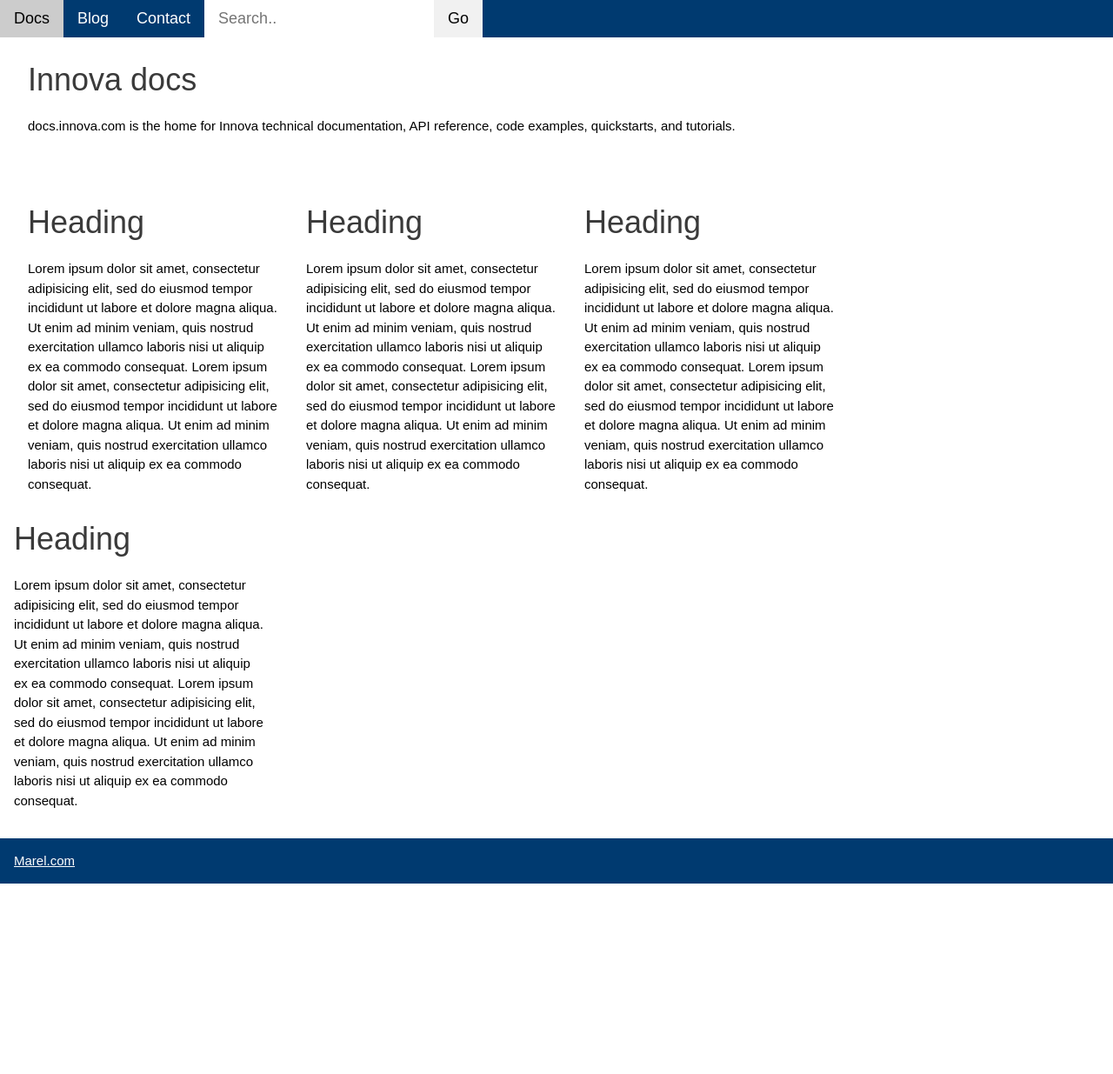
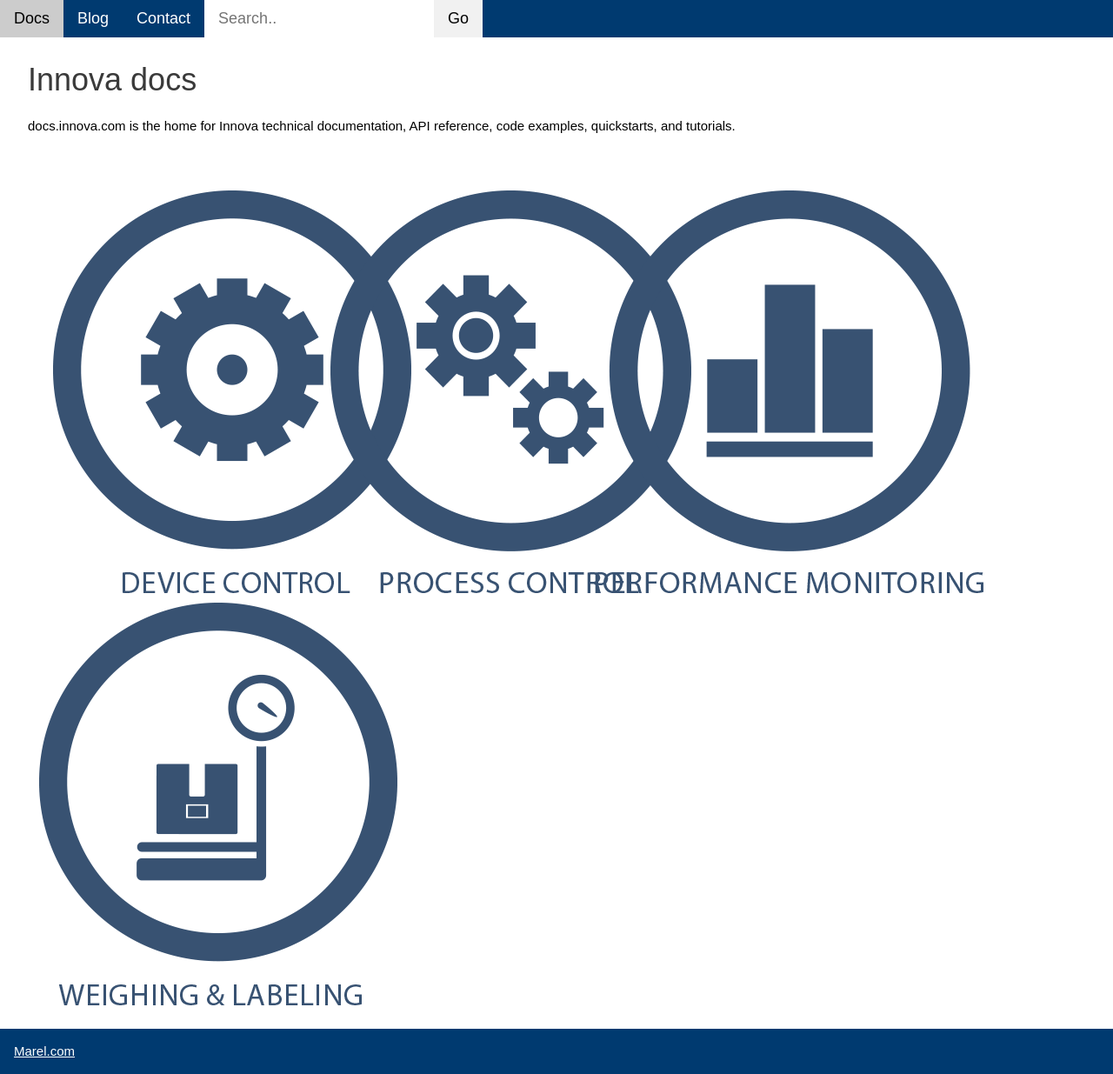
Before and after one commit to daniellegunter/pohlvault.github.io, a Jekyll site: the page built from index.html, in a window 1280 px wide and 1235 px high. Shown: the whole window at 87% size. Built offline with Jekyll 4.4.1, drawn with Linux system fonts in a browser that asks for light colours.

Commit message:
Update home.html

```diff
--- a/_layouts/home.html
+++ b/_layouts/home.html
@@ -40,27 +40,19 @@
 
   <div class="w3-row w3-section ">
     <div class="w3-quarter w3-container w3-margin-left">
-      <h1 class="w3-text-dark-grey">Heading</h1>
-      <p>Lorem ipsum dolor sit amet, consectetur adipisicing elit, sed do eiusmod tempor incididunt ut labore et dolore magna aliqua. Ut enim ad minim veniam, quis nostrud exercitation ullamco laboris nisi ut aliquip ex ea commodo consequat. Lorem ipsum
-        dolor sit amet, consectetur adipisicing elit, sed do eiusmod tempor incididunt ut labore et dolore magna aliqua. Ut enim ad minim veniam, quis nostrud exercitation ullamco laboris nisi ut aliquip ex ea commodo consequat.</p>
+      <img src="images/Innova-device-blue.png" alt="Device Control">
     </div>
 
     <div class="w3-quarter w3-container">
-      <h1 class="w3-text-dark-grey">Heading</h1>
-      <p>Lorem ipsum dolor sit amet, consectetur adipisicing elit, sed do eiusmod tempor incididunt ut labore et dolore magna aliqua. Ut enim ad minim veniam, quis nostrud exercitation ullamco laboris nisi ut aliquip ex ea commodo consequat. Lorem ipsum
-        dolor sit amet, consectetur adipisicing elit, sed do eiusmod tempor incididunt ut labore et dolore magna aliqua. Ut enim ad minim veniam, quis nostrud exercitation ullamco laboris nisi ut aliquip ex ea commodo consequat.</p>
+       <img src="images/Processcontrol-blue.png" alt="Process Control">
     </div>
 
     <div class="w3-quarter w3-container">
-      <h1 class="w3-text-dark-grey">Heading</h1>
-      <p>Lorem ipsum dolor sit amet, consectetur adipisicing elit, sed do eiusmod tempor incididunt ut labore et dolore magna aliqua. Ut enim ad minim veniam, quis nostrud exercitation ullamco laboris nisi ut aliquip ex ea commodo consequat. Lorem ipsum
-        dolor sit amet, consectetur adipisicing elit, sed do eiusmod tempor incididunt ut labore et dolore magna aliqua. Ut enim ad minim veniam, quis nostrud exercitation ullamco laboris nisi ut aliquip ex ea commodo consequat.</p>
+     <img src="images/performance-monitoring-blue.png" alt="Performance Monitoring">
     </div>
 
     <div class="w3-quarter w3-container w3-margin-right">
-      <h1 class="w3-text-dark-grey">Heading</h1>
-      <p>Lorem ipsum dolor sit amet, consectetur adipisicing elit, sed do eiusmod tempor incididunt ut labore et dolore magna aliqua. Ut enim ad minim veniam, quis nostrud exercitation ullamco laboris nisi ut aliquip ex ea commodo consequat. Lorem ipsum
-        dolor sit amet, consectetur adipisicing elit, sed do eiusmod tempor incididunt ut labore et dolore magna aliqua. Ut enim ad minim veniam, quis nostrud exercitation ullamco laboris nisi ut aliquip ex ea commodo consequat.</p>
+      <img src="images/weighing-labeling-blue.png" alt="Weighing & Labeling">
      </div>
     </div>
 
```
